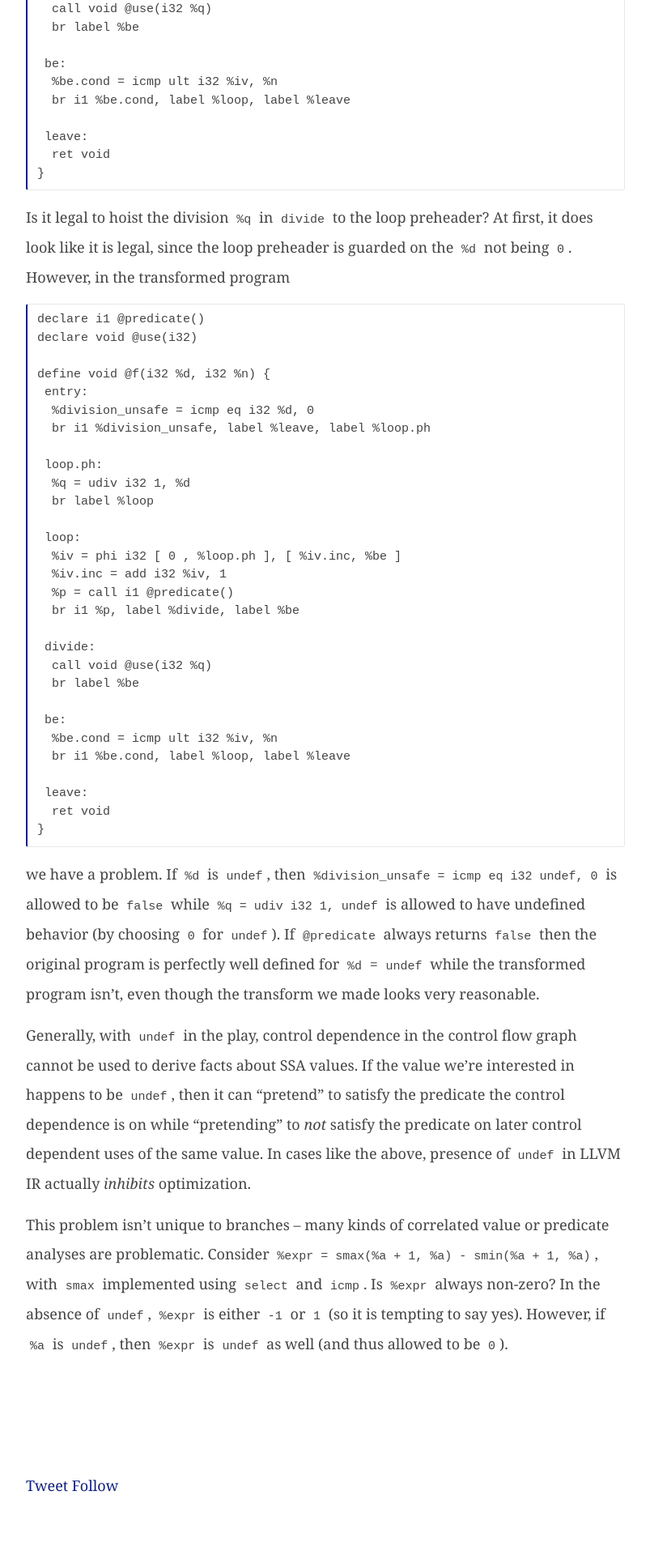
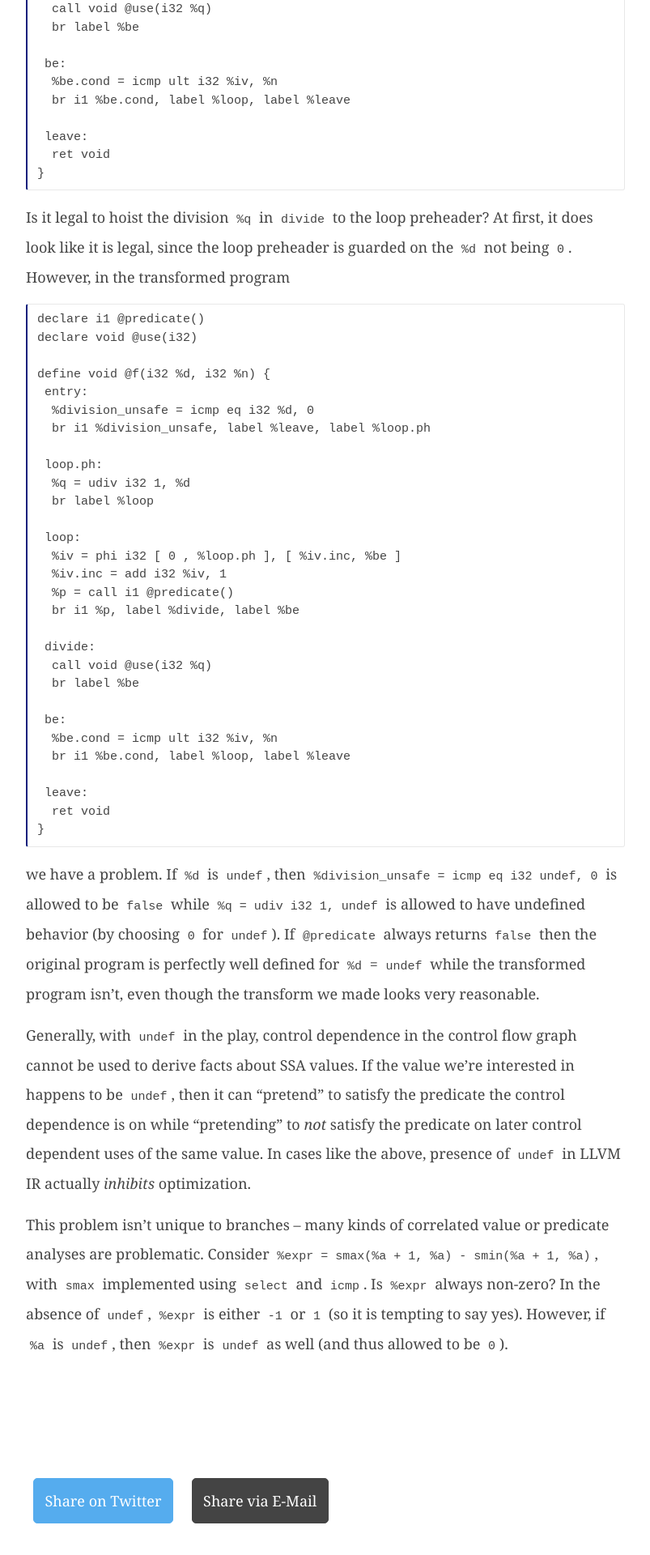
Before and after one commit to sanjoy/playingwithpointers.com, a Jekyll site: the page built from _posts/2015-12-29-problem-with-undef.markdown, in a window 1280 px wide. Shown: the part 1089-3009 px from the top of the page at 81% size, without its empty margins (238-1041 px from the left). Built offline with Jekyll 4.4.1, drawn with Linux system fonts in a browser that asks for light colours; comment, search, counter and statistics services are not loaded; before the commit the page ends 2971 px from its top, so only the background shows below that.

Commit message:
sharing buttons

```diff
--- a/_layouts/post.html
+++ b/_layouts/post.html
@@ -12,9 +12,14 @@ layout: default
 </div>
 
 <br/><br/><br/>
-<a href="https://twitter.com/share" class="twitter-share-button" data-via="SCombinator" data-size="large">Tweet</a>
-<a class="twitter-follow-button" href="https://twitter.com/SCombinator" data-size="large" data-show-count="false" data-show-screen-name="false">Follow</a>
-<script>!function(d,s,id){var js,fjs=d.getElementsByTagName(s)[0],p=/^http:/.test(d.location)?'http':'https';if(!d.getElementById(id)){js=d.createElement(s);js.id=id;js.src=p+'://platform.twitter.com/widgets.js';fjs.parentNode.insertBefore(js,fjs);}}(document, 'script', 'twitter-wjs');</script>
+
+  <div class="resp-sharing-button resp-sharing-button--twitter"><a class="resp-sharing-button__link" href="https://twitter.com/intent/tweet/?text={{ page.title | cgi_escape }}&amp;url={{ site.url }}{{ page.url }}" target="_blank" aria-label="Share on Twitter">
+Share on Twitter
+  </a></div>
+
+<div class="resp-sharing-button resp-sharing-button--email"><a class="resp-sharing-button__link" href="mailto:?subject={{ page.title | cgi_escape }}&amp;body={{ site.url }}{{ page.url }}" target="_blank" aria-label="Share via E-Mail">
+  Share via E-Mail
+</a></div>
 
 <div id="disqus_thread"></div>
 <script type="text/javascript">
--- a/css/main.scss
+++ b/css/main.scss
@@ -56,3 +56,51 @@ $on-laptop:        800px;
         "layout",
         "syntax-highlighting"
 ;
+
+
+// Twitter sharing buttons.
+
+.resp-sharing-button {
+  display: inline-block;
+  border-radius: 5px;
+  border-width: 1px;
+  border-style: solid;
+  transition: background-color 25ms ease-out, border-color 25ms ease-out, opacity 250ms ease-out;
+  margin: 0.5em;
+  padding: 0.5em 0.75em;
+  font-family: Georgia;
+}
+
+.resp-sharing-button__link {
+  text-decoration: none;
+  color: #FFF;
+
+  &:visited {
+      color: #FFF;
+  }
+
+  &:hover {
+      text-decoration: none;
+      color: #FFF;
+  }
+}
+
+.resp-sharing-button--twitter {
+  background-color: #55acee;
+  border-color: #55acee;
+}
+
+.resp-sharing-button--twitter:hover {
+  background-color: #358cce;
+  border-color: #358cce;
+}
+
+.resp-sharing-button--email {
+  background-color: #444444;
+  border-color: #444444;
+}
+
+.resp-sharing-button--email:hover {
+  background-color: #222222;
+  border-color: #222222;
+}
```
